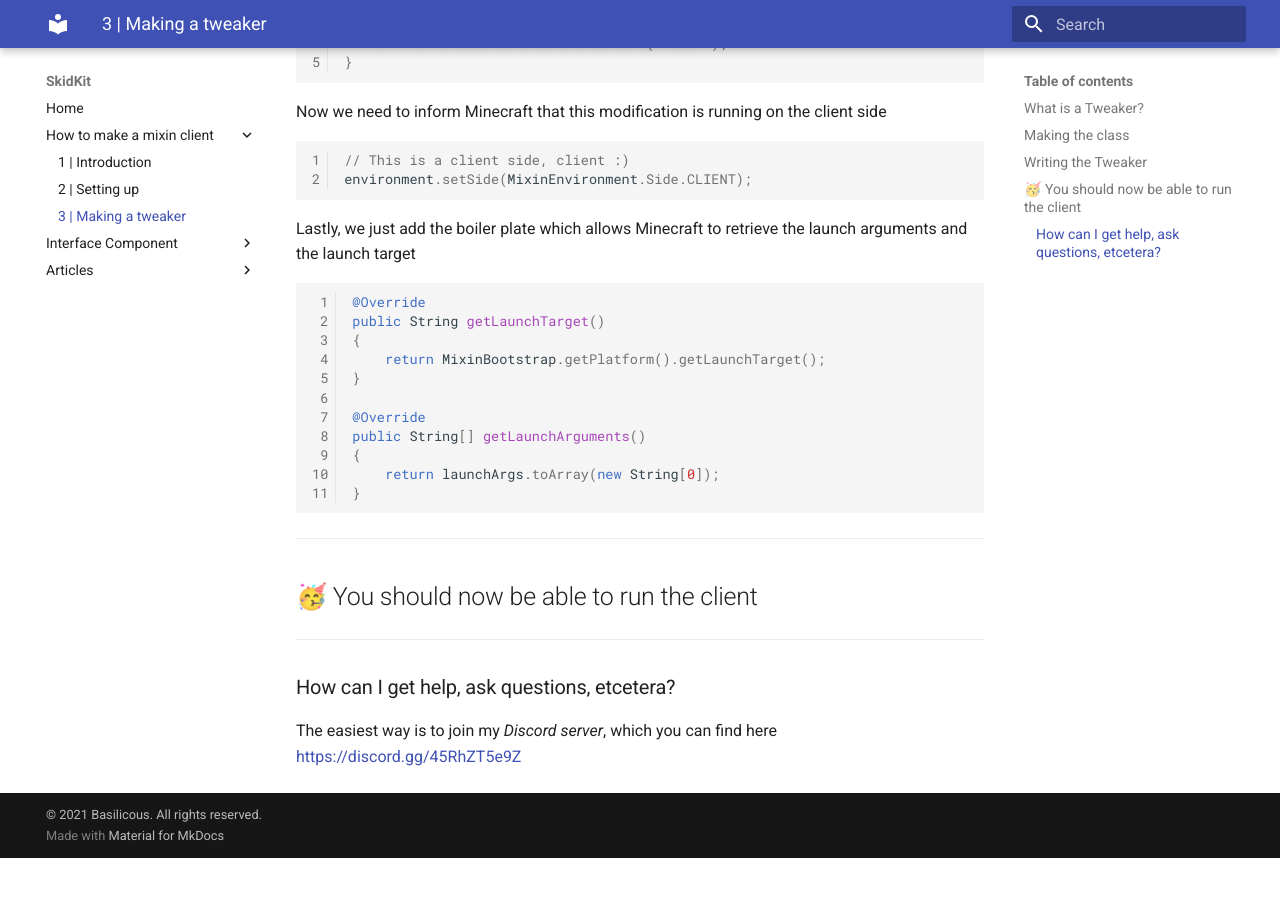
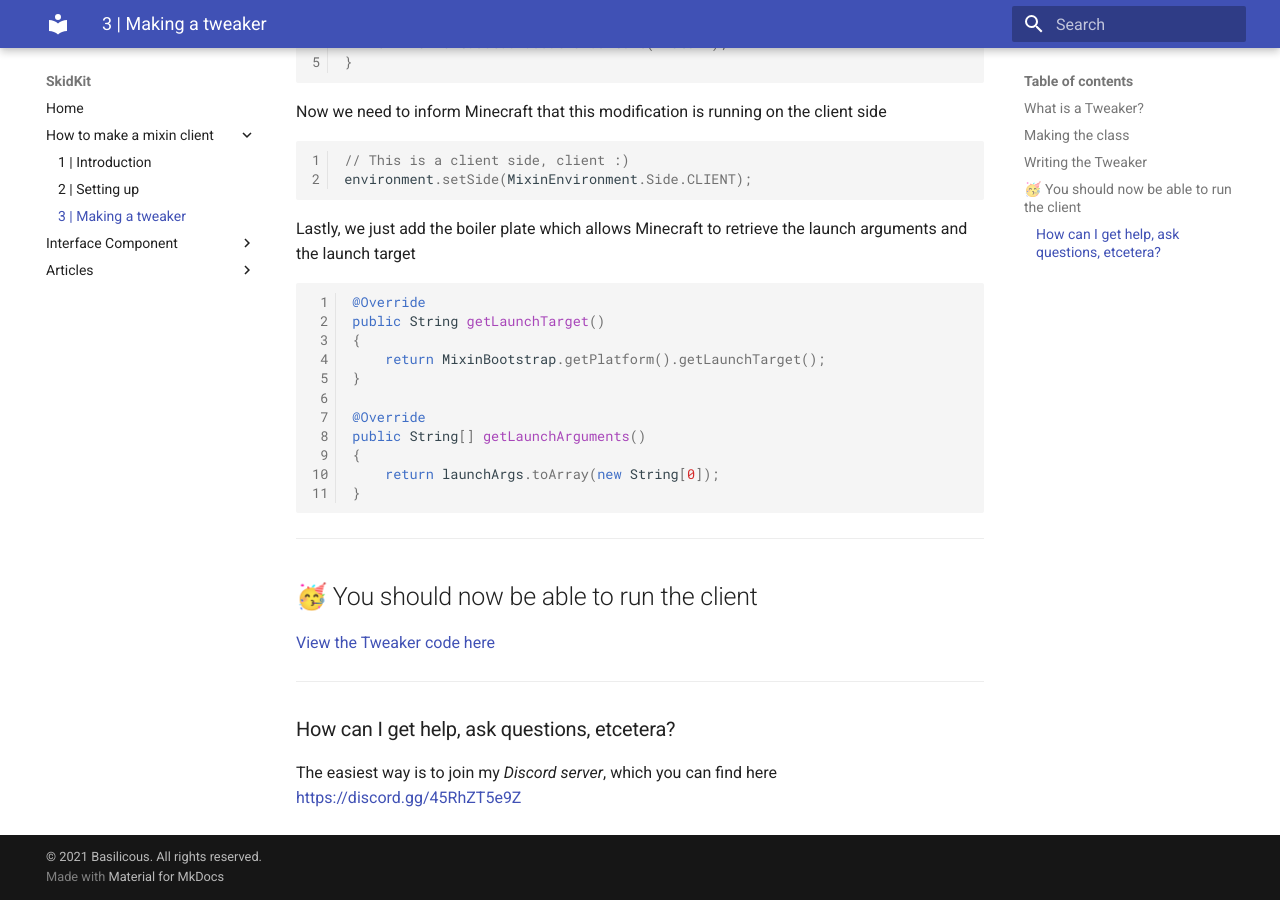
Before and after one commit to Prorok5247/Site, an MkDocs documentation site: the page built from docs/MixinClientTutorial/tweaker.md, in a window 1280 px wide and 900 px high, scrolled down 2966 px. Built offline with MkDocs 1.6.1 and Material for MkDocs 9.7.7, drawn with Linux system fonts in a browser that asks for light colours; before the commit the page ends 3824 px from its top, so only the background shows below that.

Commit message:
Added link

````diff
--- a/docs/MixinClientTutorial/tweaker.md
+++ b/docs/MixinClientTutorial/tweaker.md
@@ -153,6 +153,7 @@ public String[] getLaunchArguments()
 ```
 * * *
 ## 🥳 You should now be able to run the client
+[View the Tweaker code here](https://gist.github.com/LowSpecCorgi/4e7d2ff1ee7d00324770df8f3bd3a4d5)
 * * *
 
 ### How can I get help, ask questions, etcetera?
````
